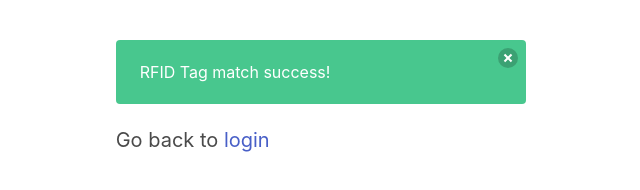
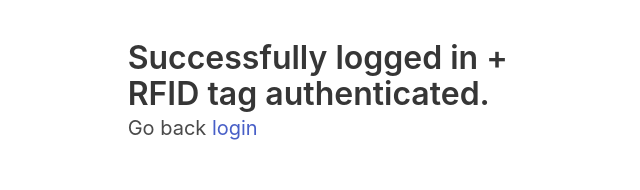
Before and after one commit to ajpharrelo/2FA_RFID, a website: page client/public/home.html in a window 1280 px wide. Shown: the whole page, without its empty margins (319-959 px from the left). Drawn offline with nearby package versions, Linux system fonts and the light colour scheme.

Commit message:
Change home.html, basic cleanup/reorganisation

```diff
--- a/client/public/home.html
+++ b/client/public/home.html
@@ -10,12 +10,10 @@
 <body>
     <div class="columns is-centered mt-4">
         <div class="column is-one-third">
-            <div id="notify" class="notification is-success mt-3">
-                <button class="delete"></button>
-                RFID Tag match success!
-              </div>
-
-            <p class="subtitle">Go back to <a class="link" href="/">login</a></p>
+            <div class="column is-fullwidth">
+                <h1 class="title">Successfully logged in + RFID tag authenticated.</h1>
+                <p class="subtitle">Go back <a class="link" href="/">login</a></p>
+            </div>
         </div>
     </div>
 </body>
--- a/client/users.json
+++ b/client/users.json
@@ -1,6 +1,6 @@
 [
     {
-        "username": "Ajae",
+        "username": "Steve",
         "password": "12345",
         "uid": "f7b1b24d"
     }
```
